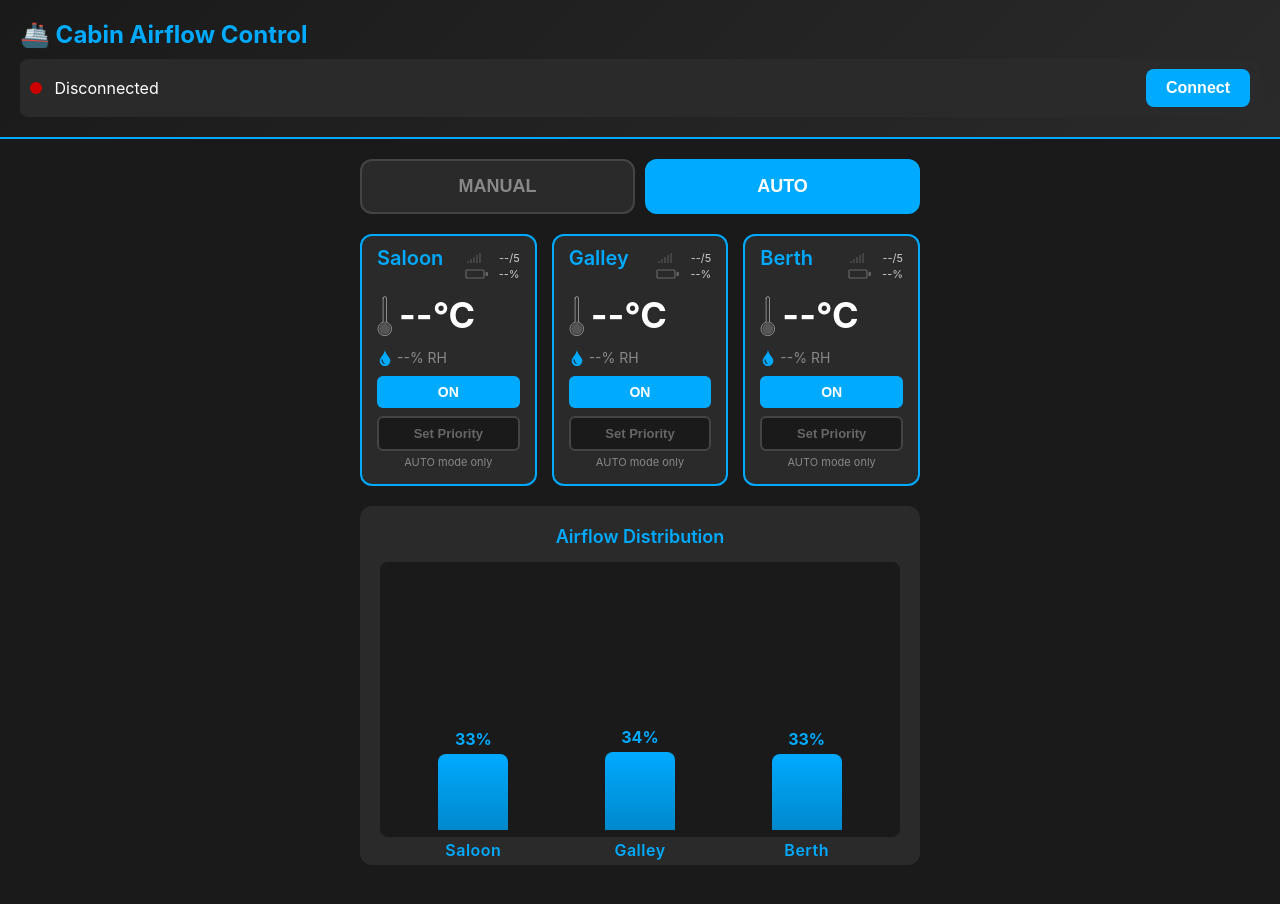
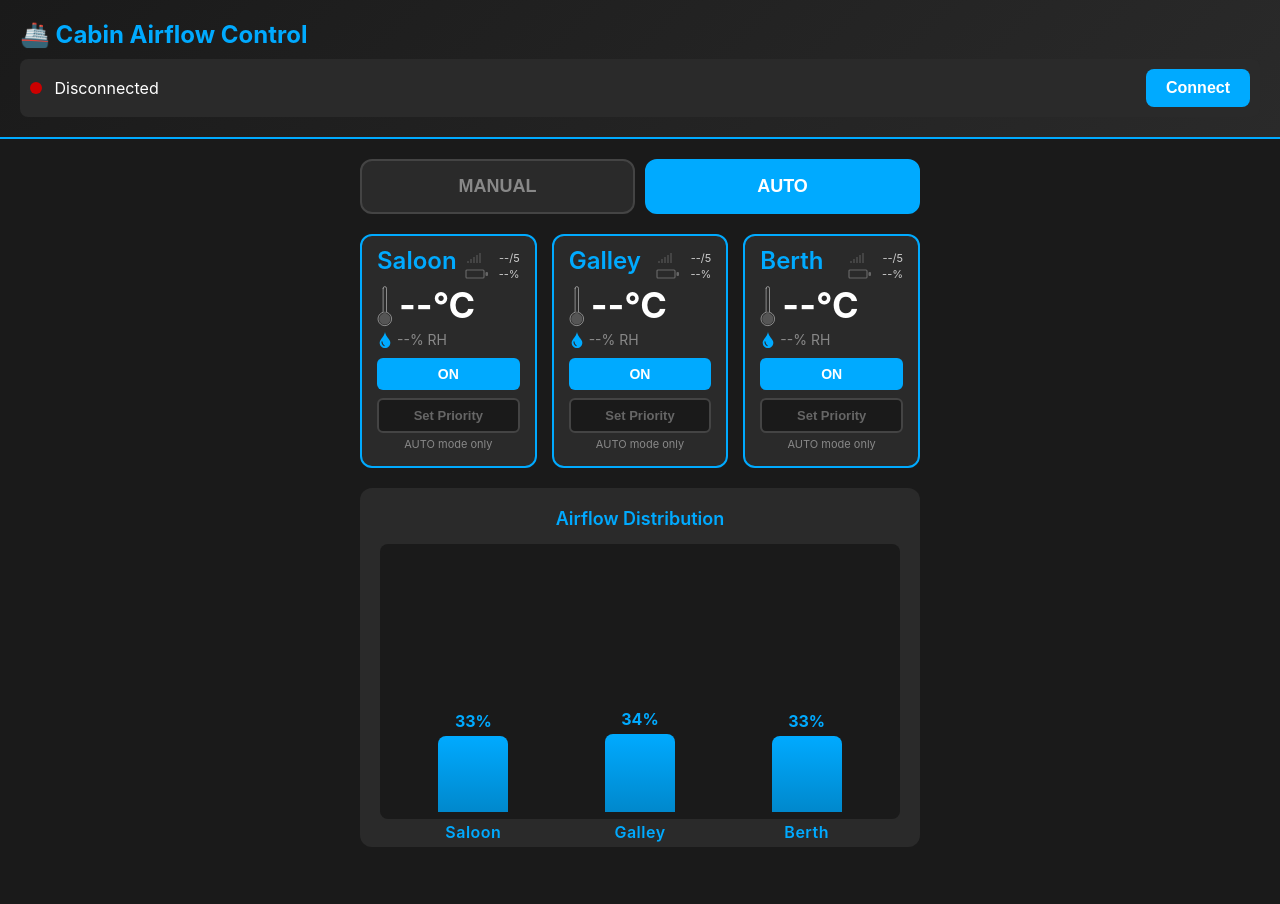
Before and after one commit to zenbandit1/cabin-control, a plain HTML site: page index.html in a window 1280 px wide. Drawn offline with Linux system fonts and the light colour scheme.

Commit message:
Update viewport settings and adjust font sizes

```diff
--- a/index.html
+++ b/index.html
@@ -2,7 +2,7 @@
 <html lang="en">
 <head>
     <meta charset="UTF-8">
-    <meta name="viewport" content="width=device-width, initial-scale=0.65, user-scalable=yes">
+    <meta name="viewport" content="width=device-width, initial-scale=1.0, user-scalable=no">
     <meta name="apple-mobile-web-app-capable" content="yes">
     <meta name="apple-mobile-web-app-status-bar-style" content="black-translucent">
     <meta name="theme-color" content="#1a1a1a">
@@ -141,7 +141,7 @@
             font-weight: 600;
             color: #00aaff;
             margin-top: -5px;
-            font-size: 20px;
+            font-size: 24px;
         }
 
         .zone-header-row {
@@ -154,7 +154,7 @@
         .zone-temp {
             font-size: 36px;
             font-weight: 700;
-            margin: 10px 0;
+            margin: 0 0 10px 0;
             display: flex;
             align-items: center;
             gap: 2px;
@@ -172,6 +172,7 @@
             display: flex;
             align-items: center;
             gap: 4px;
+            margin-top: -8px;
         }
 
         .temp-icon {
```
